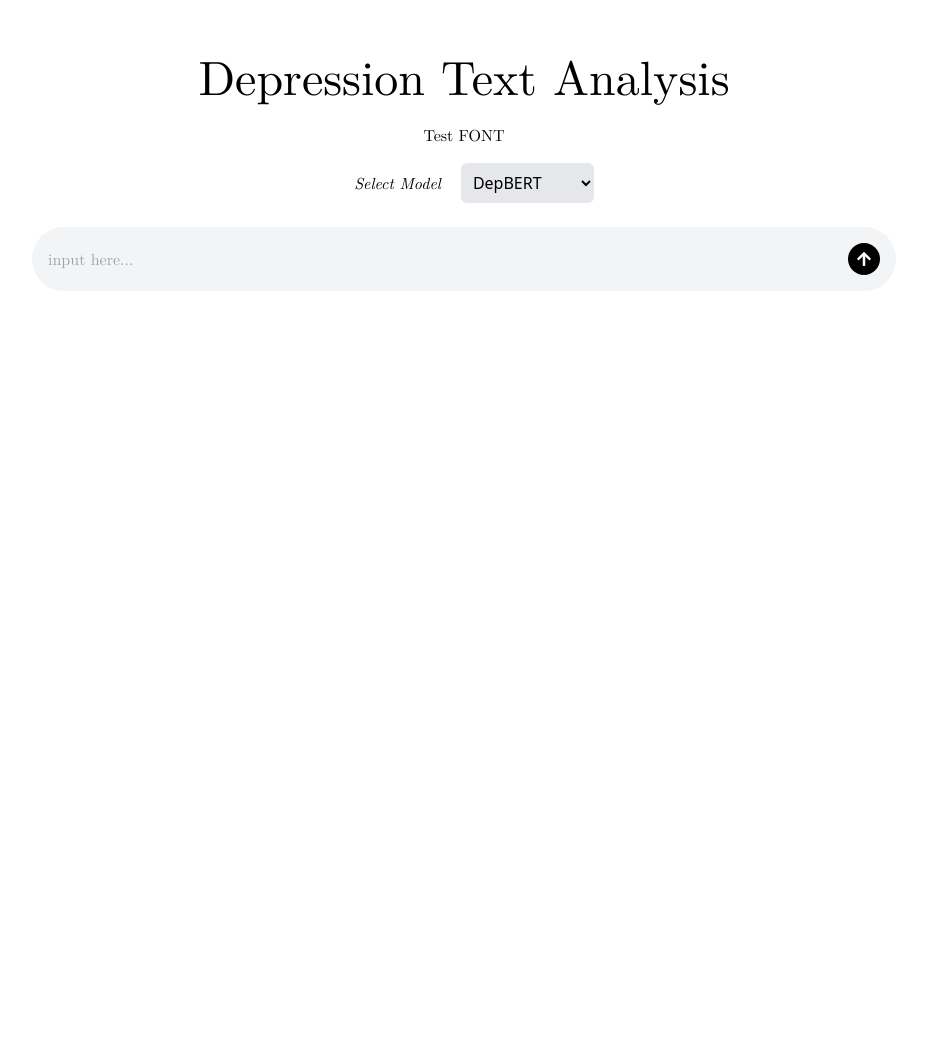
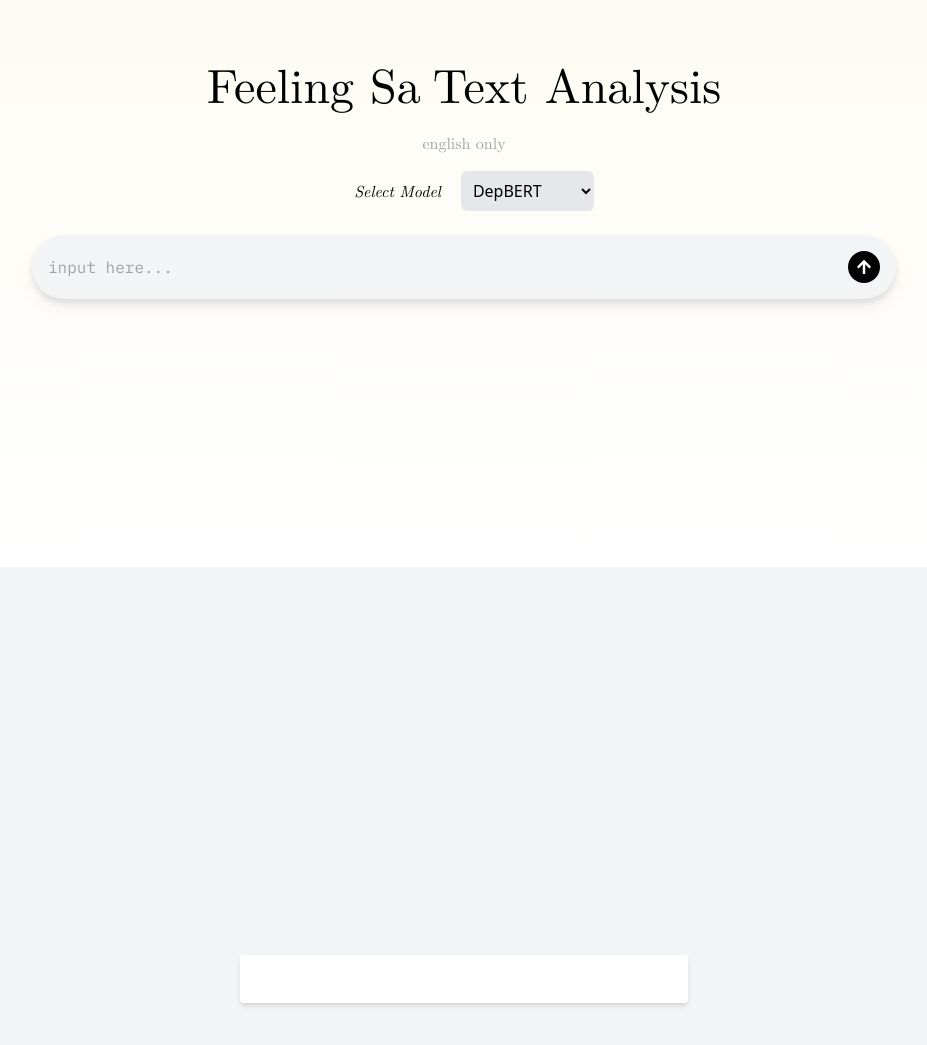
Before and after one commit to ApichaTop/Final_webApp, a React (Vite) app: page / in a window 1280 px wide. Shown: the part 233-1278 px from the top of the page, without its empty margins (176-1103 px from the left). Before the commit the page ends 800 px from the top, so only its background shows below. Built offline with nearby package versions, Linux system fonts and the light colour scheme.

Commit message:
scroll&typewriter

```diff
--- a/src/App.tsx
+++ b/src/App.tsx
@@ -1,5 +1,8 @@
-import React, { useState } from 'react';
+import React, { useState, useRef } from 'react';
 import { FaArrowUp } from "react-icons/fa";
+import TypeWriterComponent from './TypeWriter'
+import ResCard from './ResCard';
+
 
 function App() {
     const [inputText, setInputText] = useState('');
@@ -8,6 +11,7 @@ function App() {
     const [tokens, setTokens] = useState([]);
     const [selectedModel, setSelectedModel] = useState('DepBERT');
     // const [modelFromBackend, setModelFromBackend] = useState('');
+    const scrollRef = useRef<HTMLDivElement>(null);
 
     const handleInputChange = (event: React.ChangeEvent<HTMLInputElement>) => {
         setInputText(event.target.value);
@@ -34,16 +38,24 @@ function App() {
             setShapvalue(data.shap);
             setTokens(data.tokens);
             // setModelFromBackend(data.model);
+
+            scrollRef.current?.scrollIntoView({ behavior: "smooth"});
         } catch (error) {
             console.error('Error:', error);
         }
     };
 
     return (
-        <div className=" min-h-screen bg-white top-0 left-0">
+        <div>
+            <div className=" min-h-screen bg-gradient-to-b from-[#FCFAEE]  top-0 left-0">
                 <div className="absolute left-[50%] top-[50%] -translate-x-[50%] -translate-y-[50%] flex flex-col justify-center items-center">
-                <p className="text-5xl font-Latin-Modern my-6 ">Depression Text Analysis</p>
-                <div style={{fontFamily: 'Latin-Modern'}}>Test FONT</div>
+                    <div className='flex items-center'>
+                        <TypeWriterComponent />
+                        <span className='text-5xl font-Latin-Modern my-6 ml-3'>
+                            Text Analysis
+                        </span>
+                    </div>
+                    <div className='font-Latin-Modern text-gray-400'>english only</div>
                     <div className="mt-4 text-center text-white">
                         <div className='flex flex-row justify-start ml-5 mb-6'>
                             <p className='mt-2 font-Latin-Modern italic text-black'>Select Model</p>
@@ -57,10 +69,10 @@ function App() {
                             </select>
                         </div>
                     </div>
-                <div className="flex bg-gray-100 items-center py-2 px-4 rounded-full min-w-[800px] min-h-16">
+                    <div className="flex bg-gray-100 items-center py-2 px-4 rounded-full min-w-[800px] min-h-16 drop-shadow-lg">
 
                         <input
-                        className="min-w-[800px] outline-none bg-gray-100 font-Latin-Modern"
+                            className="min-w-[800px] outline-none bg-gray-100 font-IBM-Plex-Mono"
                             placeholder="input here..."
                             value={inputText}
                             onChange={handleInputChange}
@@ -72,30 +84,15 @@ function App() {
                             <FaArrowUp />
                         </button>
                     </div>
-                <div className="mt-4 text-center text-black">
-                    {prediction && (
-                        <div>
-                            <p>Text: {inputText}</p>
-                            <p>Non-toxic: {prediction.normal}</p>
-                            <p>Toxic: {prediction.depressed}</p>
-                        </div>
-                    )}
-                </div>
-                <div className="text-black">
-                    {shapvalue && (
-                        <div>
-                        <ul>
-                            {/* {shapvalue.map((value, index) => (
-                                <li key={index}>{value}</li> // Display each SHAP value
-                            ))} */}
-                            {tokens.map( (word) =>(
-                                <li >{word}</li>
-                            ))}
-                        </ul>
-                    </div>
-                    )}
                 </div>
             </div>
+                <ResCard
+                    scrollRef={scrollRef}
+                    prediction={prediction}
+                    inputText={inputText}
+                    shapvalue={shapvalue}
+                    tokens={tokens}
+                    />
         </div>
     );
 }
--- /dev/null
+++ b/src/ResCard.tsx
@@ -0,0 +1,39 @@
+import React from "react";
+
+interface Props{
+    scrollRef: React.RefObject<HTMLParagraphElement>,
+    prediction: { [key: string]: number} | null,
+    inputText: string,
+    shapvalue: Array<number>,
+    tokens: Array<string>
+}
+
+const ResCard: React.FC<Props> = ({ scrollRef, prediction, inputText, shapvalue, tokens}) =>{
+
+    return (
+            <div className="min-h-screen flex bg-gray-100 justify-center items-center">
+                <div ref={scrollRef} className="w-full max-w-md bg-white p-6 rounded shadow-md mt-6">
+                    {prediction && (
+                        <div>
+                            <p>Text: {inputText}</p>
+                            <p>Non-toxic: {prediction.normal}</p>
+                            <p>Toxic: {prediction.depressed}</p>
+                        </div>
+                    )}
+                    {shapvalue && (
+                        <div>
+                            <ul>
+                                {shapvalue.map((value, index) => (
+                                    <li key={index}>{value}</li> // Display each SHAP value
+                                ))}
+                                {tokens.map((word) => (
+                                    <li >{word}</li>
+                                ))}
+                            </ul>
+                        </div>
+                    )}
+                </div>
+            </div>
+    )
+}
+export default ResCard;
--- /dev/null
+++ b/src/TypeWriter.tsx
@@ -0,0 +1,48 @@
+import React, { useEffect, useRef } from "react";
+
+const TypeWriterComponent: React.FC = () => {
+    const typewriterRef = useRef<HTMLParagraphElement>(null) ;
+    const text = ["Depression", "Emotion :)", "Feeling Sad :("];
+    let i = 0;
+    let j = 0;
+    let current_word = "";
+    let isDelete = false;
+    function typeWrite() {
+        if (typewriterRef.current) {
+            current_word = text[i];
+            if(isDelete){
+                typewriterRef.current.textContent = current_word.substring(0, j - 1);
+                j--;
+                if(j == 0){
+                    isDelete = false;
+                    i++;
+                    if(i == text.length){
+                        i = 0;
+                    }
+                }
+            }
+            else {
+                typewriterRef.current.textContent = current_word.substring(0, j + 1);
+                j++;
+                if(j == current_word.length){
+                    isDelete = true;
+                }
+            }
+            setTimeout(typeWrite, 200);
+
+        }
+    }
+    useEffect(() => {
+        typeWrite();
+    }, [])
+
+    return (
+        <p
+        ref={typewriterRef}
+        id="typewriter"
+        className="text-5xl font-Latin-Modern transition-all duration-1000"
+        ></p>
+    );
+};
+
+export default TypeWriterComponent;
--- a/src/index.css
+++ b/src/index.css
@@ -1,7 +1,8 @@
+/* IBM Plex Mono*/
+@import url('https://fonts.googleapis.com/css2?family=IBM+Plex+Mono:ital,wght@0,100;0,200;0,300;0,400;0,500;0,600;0,700;1,100;1,200;1,300;1,400;1,500;1,600;1,700&display=swap');
 @tailwind base;
 @tailwind components;
 @tailwind utilities;
-
 /* Latin Modern */
 @font-face {
     font-family: 'Latin-Modern';
--- a/tailwind.config.js
+++ b/tailwind.config.js
@@ -15,6 +15,7 @@ export default {
       },
       fontFamily: {
         'Latin-Modern' : ['Latin-Modern', 'serif'],
+        'IBM-Plex-Mono' : ['"IBM Plex Mono"', 'serif']
       },
     },
   },
```
Also changed, not shown: 1 other file (tests, documents, lock files or other folders). Lines whose indentation alone changed are shown as unchanged.
